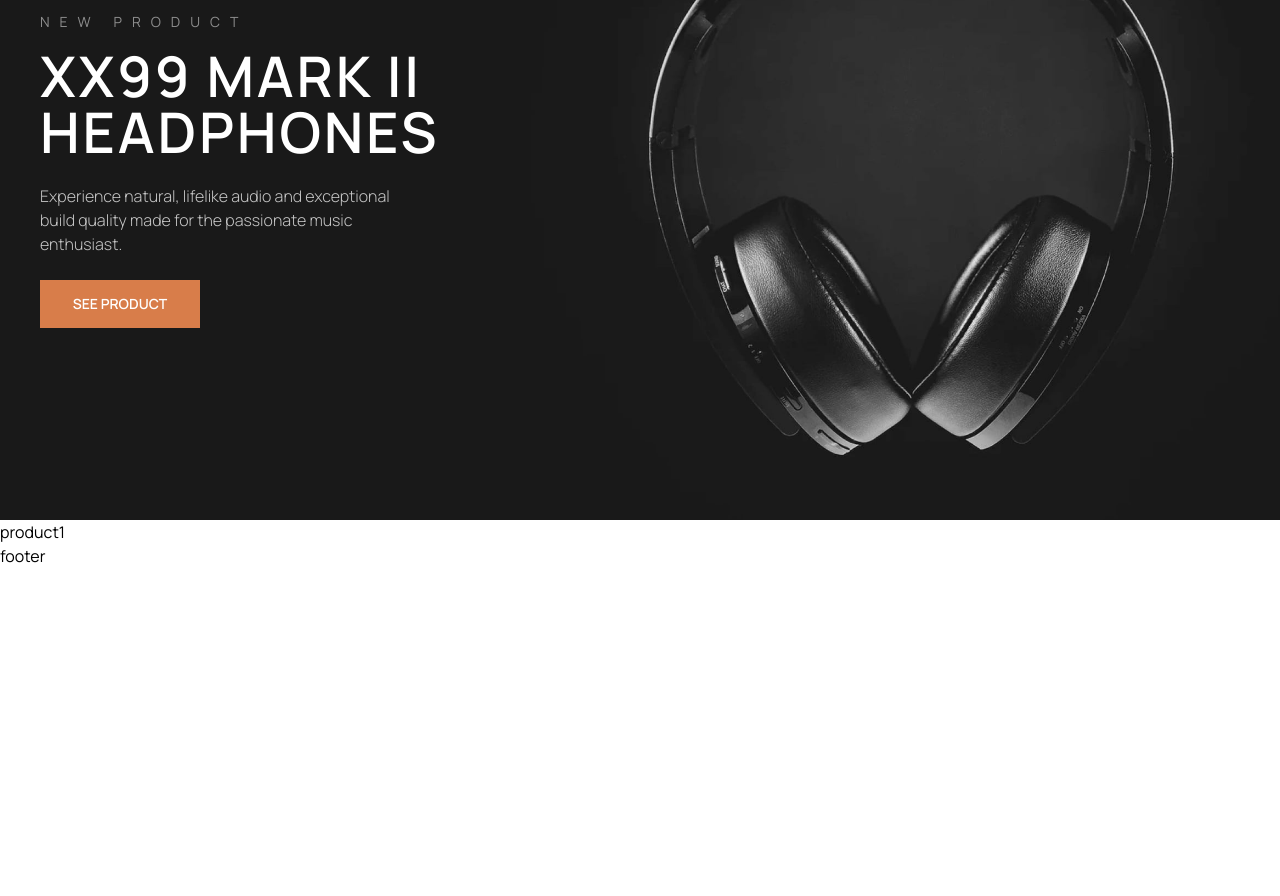
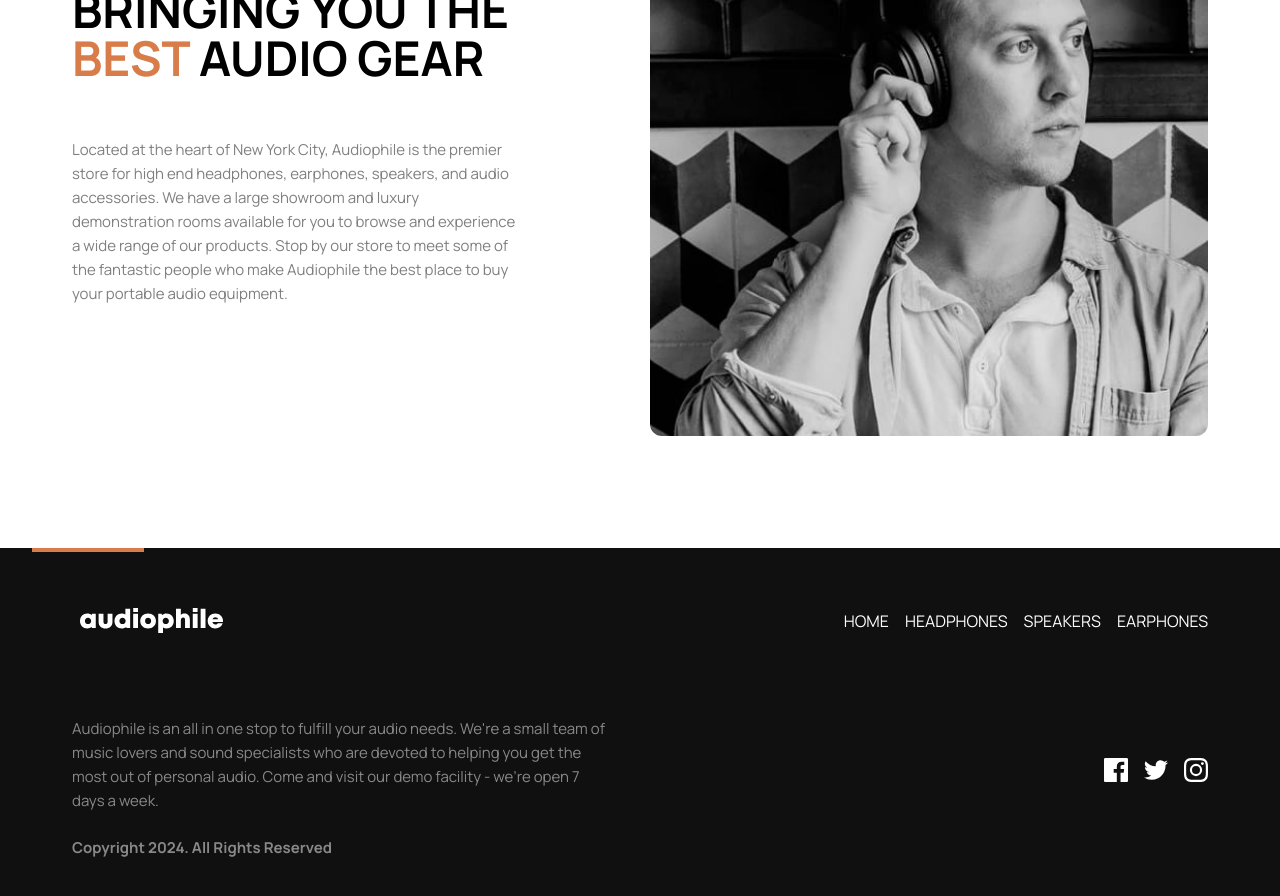
Before and after one commit to Bednar8/Audiophile-e-commerce, a React (Vite) app: page /product/1 in a window 1280 px wide. Shown: the part 280-1176 px from the top of the page. Before the commit the page ends 900 px from the top, so only its background shows below. Built offline with nearby package versions, Linux system fonts and the light colour scheme; no server answers.

Commit message:
add all components in home page

```diff
--- /dev/null
+++ b/src/components/AboutAudiphile.jsx
@@ -0,0 +1,25 @@
+function AboutAudiphile() {
+	return (
+		<div className="max-w-[1200px] mx-auto my-28 flex flex-col justify-center items-center xl:flex-row-reverse">
+			<div className="w-full mx-4 md:mx-8">
+				<div className="bg-[url(/src/assets/shared/mobile/image-best-gear.jpg)] md:bg-[url(/src/assets/shared/tablet/image-best-gear.jpg)] xl:bg-[url(/src/assets/shared/desktop/image-best-gear.jpg)] h-[300px] bg-no-repeat mx-4 md:mx-8 bg-cover bg-center rounded-xl xl:mx-0 xl:ml-16 xl:h-[580px]"></div>
+			</div>
+			<div className="mx-4 text-center md:mx-8 max-w-[580px] xl:text-start xl:max-w-[450px]">
+				<h2 className="my-8 text-3xl font-bold uppercase md:text-5xl md:my-14 xl:mt-0">
+					Bringing you the <span className="text-orange-main">best</span> audio
+					gear
+				</h2>
+				<p className="text-[15px] leading-6 opacity-50">
+					Located at the heart of New York City, Audiophile is the premier store
+					for high end headphones, earphones, speakers, and audio accessories.
+					We have a large showroom and luxury demonstration rooms available for
+					you to browse and experience a wide range of our products. Stop by our
+					store to meet some of the fantastic people who make Audiophile the
+					best place to buy your portable audio equipment.
+				</p>
+			</div>
+		</div>
+	)
+}
+
+export default AboutAudiphile
--- a/src/components/ButtonLink.jsx
+++ b/src/components/ButtonLink.jsx
@@ -10,6 +10,8 @@ function ButtonLink({children, type = "primary", onClick}) {
 					? "bg-orange-main text-white hover:bg-orange-secondary"
 					: type == "black"
 					? "bg-black-secondary text-white hover:bg-[#4C4C4C]"
+					: type == "transparent"
+					? "bg-transparent text-black-secondary border border-black-secondary hover:bg-black-secondary hover:text-white"
 					: ""
 			}`}>
 			{children}
--- a/src/components/Footer.jsx
+++ b/src/components/Footer.jsx
@@ -1,5 +1,77 @@
+import {Link} from "react-router-dom"
+
+import logoImg from "../assets/shared/desktop/logo.svg"
+import {categories} from "../config"
+
 function Footer() {
-	return <footer>footer</footer>
+	const currentYear = new Date().getFullYear()
+	return (
+		<footer className="relative h-full text-white bg-black-secondary after:absolute after:top-0 after:left-1/2 after:h-[4px] after:w-28 after:translate-x-[-50%] after:bg-orange-main after:md:left-8 after:md:translate-x-0">
+			<div className="max-w-[1200px] mx-auto">
+				<div className="flex flex-col items-center justify-center mx-4 md:mx-8 md:items-start">
+					<div className="flex flex-col items-center justify-between w-full md:items-start xl:flex-row xl:items-center">
+						<div className="flex items-center justify-center md:justify-start lg:w-max lg:p-3 lg:mx-2 lg:pl-0">
+							<Link to={"/"}>
+								<img src={logoImg} alt="Logo audiophile" className="my-12" />
+							</Link>
+						</div>
+						<ul className="flex flex-col gap-4 text-center uppercase md:flex-row">
+							<li>
+								<Link to="/">Home</Link>
+							</li>
+							{categories.map((categorie, i) => (
+								<li key={i}>
+									<Link to={`/categorie/${categorie.name}`}>
+										{categorie.name}
+									</Link>
+								</li>
+							))}
+						</ul>
+					</div>
+					<p className="my-12 text-center opacity-50 text-[15px] mx-6 leading-6 md:text-start md:mx-0 xl:max-w-[540px] xl:my-6">
+						Audiophile is an all in one stop to fulfill your audio needs.
+						We&apos;re a small team of music lovers and sound specialists who
+						are devoted to helping you get the most out of personal audio. Come
+						and visit our demo facility - we’re open 7 days a week.
+					</p>
+					<div className="flex flex-col items-center justify-between w-full md:flex-row xl:pb-12">
+						<p className="font-bold opacity-50 text-[15px]">
+							Copyright {currentYear}. All Rights Reserved
+						</p>
+						<div className="flex items-center justify-center gap-4 mt-12 mb-9 xl:mt-[-120px]">
+							<div>
+								<svg width="24" height="24" xmlns="http://www.w3.org/2000/svg">
+									<path
+										d="M22.675 0H1.325C.593 0 0 .593 0 1.325v21.351C0 23.407.593 24 1.325 24H12.82v-9.294H9.692v-3.622h3.128V8.413c0-3.1 1.893-4.788 4.659-4.788 1.325 0 2.463.099 2.795.143v3.24l-1.918.001c-1.504 0-1.795.715-1.795 1.763v2.313h3.587l-.467 3.622h-3.12V24h6.116c.73 0 1.323-.593 1.323-1.325V1.325C24 .593 23.407 0 22.675 0z"
+										fill="#FFF"
+										// fill-rule="nonzero"
+									/>
+								</svg>
+							</div>
+							<div>
+								<svg width="24" height="20" xmlns="http://www.w3.org/2000/svg">
+									<path
+										d="M24 2.557a9.83 9.83 0 01-2.828.775A4.932 4.932 0 0023.337.608a9.864 9.864 0 01-3.127 1.195A4.916 4.916 0 0016.616.248c-3.179 0-5.515 2.966-4.797 6.045A13.978 13.978 0 011.671 1.149a4.93 4.93 0 001.523 6.574 4.903 4.903 0 01-2.229-.616c-.054 2.281 1.581 4.415 3.949 4.89a4.935 4.935 0 01-2.224.084 4.928 4.928 0 004.6 3.419A9.9 9.9 0 010 17.54a13.94 13.94 0 007.548 2.212c9.142 0 14.307-7.721 13.995-14.646A10.025 10.025 0 0024 2.557z"
+										fill="#FFF"
+										// fill-rule="nonzero"
+									/>
+								</svg>
+							</div>
+							<div>
+								<svg width="24" height="24" xmlns="http://www.w3.org/2000/svg">
+									<path
+										d="M12 2.163c3.204 0 3.584.012 4.85.07 3.252.148 4.771 1.691 4.919 4.919.058 1.265.069 1.645.069 4.849 0 3.205-.012 3.584-.069 4.849-.149 3.225-1.664 4.771-4.919 4.919-1.266.058-1.644.07-4.85.07-3.204 0-3.584-.012-4.849-.07-3.26-.149-4.771-1.699-4.919-4.92-.058-1.265-.07-1.644-.07-4.849 0-3.204.013-3.583.07-4.849.149-3.227 1.664-4.771 4.919-4.919 1.266-.057 1.645-.069 4.849-.069zM12 0C8.741 0 8.333.014 7.053.072 2.695.272.273 2.69.073 7.052.014 8.333 0 8.741 0 12c0 3.259.014 3.668.072 4.948.2 4.358 2.618 6.78 6.98 6.98C8.333 23.986 8.741 24 12 24c3.259 0 3.668-.014 4.948-.072 4.354-.2 6.782-2.618 6.979-6.98.059-1.28.073-1.689.073-4.948 0-3.259-.014-3.667-.072-4.947-.196-4.354-2.617-6.78-6.979-6.98C15.668.014 15.259 0 12 0zm0 5.838a6.162 6.162 0 100 12.324 6.162 6.162 0 000-12.324zM12 16a4 4 0 110-8 4 4 0 010 8zm6.406-11.845a1.44 1.44 0 100 2.881 1.44 1.44 0 000-2.881z"
+										fill="#FFF"
+										// fill-rule="nonzero"
+									/>
+								</svg>
+							</div>
+						</div>
+					</div>
+				</div>
+			</div>
+		</footer>
+	)
 }
 
 export default Footer
--- /dev/null
+++ b/src/components/HomeGridProduct.jsx
@@ -0,0 +1,16 @@
+import ButtonLink from "./ButtonLink"
+
+function HomeGridProduct({name}) {
+	return (
+		<div className="flex flex-col justify-center gap-6 xl:gap-8 max-w-[1200px] mx-auto md:flex-row">
+			<div
+				className={`bg-[url(/src/assets/home/mobile/image-earphones-yx1.jpg)] md:bg-[url(/src/assets/home/tablet/image-earphones-yx1.jpg)] h-[200px]  bg-cover mx-4 md:mx-8 bg-center rounded-xl flex flex-col justify-center p-6 md:p-16 xl:bg-[url(/src/assets/home/desktop/image-earphones-yx1.jpg)] md:w-1/2 md:mr-0 md:h-[320px]`}></div>
+			<div className="h-[200px] rounded-xl flex flex-col justify-center mx-4 md:mx-8 bg-gray-main p-6 md:w-1/2 md:ml-0 md:h-[320px] md:p-9 xl:p-24">
+				<h3 className="mb-8 text-3xl font-bold uppercase">{name}</h3>
+				<ButtonLink type="transparent">see product</ButtonLink>
+			</div>
+		</div>
+	)
+}
+
+export default HomeGridProduct
--- /dev/null
+++ b/src/components/HomeProductSummary.jsx
@@ -0,0 +1,25 @@
+// import productImg from "../assets/home/mobile/image-speaker-zx7.jpg"
+// import productImgTablet from "../assets/home/tablet/image-speaker-zx7.png"
+// import productImgDesktop from "../assets/home/desktop/image-speaker-zx7.png"
+
+import ButtonLink from "./ButtonLink"
+
+function HomeProductSummary({name}) {
+	return (
+		<div className="h-[320px] w-full mx-auto max-w-[1200px] my-6 md:my-8 xl:my-16">
+			<div
+				className={`bg-[url(/src/assets/home/mobile/image-speaker-zx7.jpg)] md:bg-[url(/src/assets/home/tablet/image-speaker-zx7.jpg)] h-full  bg-cover mx-4 md:mx-8 bg-center rounded-xl flex flex-col justify-center p-6 md:p-16 xl:bg-[url(/src/assets/home/desktop/image-speaker-zx7.jpg)]`}>
+				<h3 className="mb-8 text-3xl font-bold uppercase">{name}</h3>
+				<ButtonLink type="transparent">see product</ButtonLink>
+			</div>
+		</div>
+	)
+}
+
+export default HomeProductSummary
+
+{
+	/* <header
+className={` bg-[url(/src/assets/home/mobile/image-header.jpg)] md:bg-[url(/src/assets/home/tablet/image-header.jpg)] xl:bg-[url(/src/assets/home/desktop/image-hero.jpg)] bg-cover bg-center w-full h-screen text-white xl:justify-start relative`}>
+<div className="header-content max-w-[1200px] mx-auto flex  justify-center items-center xl:justify-start"> */
+}
--- a/src/components/ProductWithBg.jsx
+++ b/src/components/ProductWithBg.jsx
@@ -2,10 +2,16 @@ import ProductSummary from "../components/ProductSummary"
 
 import circleIcon from "../assets/home/desktop/pattern-circles.svg"
 import productImg from "../assets/home/mobile/image-speaker-zx9.png"
-import productImgDesktop from "../assets/product-zx9-speaker/desktop/image-product.jpg"
+import productImgDesktop from "../assets/home/desktop/image-speaker-zx9.png"
 import ButtonLink from "./ButtonLink"
+import {useState} from "react"
 
 function ProductWithBg() {
+	const [largeScreen, setLargeScreen] = useState(window.innerWidth)
+
+	window.addEventListener("resize", function (e) {
+		setLargeScreen(e.target.innerWidth)
+	})
 	return (
 		<div className="max-w-[1200px] mx-auto">
 			<div className="flex flex-col items-center justify-center pb-8 mx-4 overflow-hidden text-white bg-orange-main rounded-xl md:pb-16 md:mx-8 xl:flex-row xl:relative xl:p-[70px] xl:h-[500px]">
@@ -15,6 +21,19 @@ function ProductWithBg() {
 						alt=""
 						className="absolute top-[-100px]  scale-150 xl:scale-100"
 					/>
+					{largeScreen > 1200 ? (
+						<img
+							src={productImgDesktop}
+							alt=""
+							className="w-[40%] max-w-[180px] absolute top-3 xl:mt-auto xl:mb-[-10px] xl:w-full xl:max-w-[350px] xl:bottom-0"
+						/>
+					) : (
+						<img
+							src={productImg}
+							alt=""
+							className="w-[40%] max-w-[180px] absolute top-3 xl:mt-auto xl:mb-[-10px] xl:w-full xl:max-w-[350px] xl:bottom-0"
+						/>
+					)}
 					<img
 						src={productImg}
 						alt=""
--- a/src/pages/Home.jsx
+++ b/src/pages/Home.jsx
@@ -1,11 +1,17 @@
 import CategorieList from "../components/CategorieList"
+import HomeGridProduct from "../components/HomeGridProduct"
+import HomeProductSummary from "../components/HomeProductSummary"
 import ProductWithBg from "../components/ProductWithBg"
+import Header from "../components/Header"
 
 function Home() {
 	return (
 		<div>
+			<Header />
 			<CategorieList />
 			<ProductWithBg />
+			<HomeProductSummary name={"zx7 speaker"} />
+			<HomeGridProduct name={"yx1 earphones"} />
 		</div>
 	)
 }
--- a/src/pages/Layout.jsx
+++ b/src/pages/Layout.jsx
@@ -1,9 +1,10 @@
 import {Outlet} from "react-router-dom"
 import Footer from "../components/Footer"
-import Header from "../components/Header"
+
 import {useMenuMobile} from "../context/MenuMobileContext"
 import Nav from "../components/Nav"
 import CategorieList from "../components/CategorieList"
+import AboutAudiphile from "../components/AboutAudiphile"
 
 function Layout() {
 	const {isMenuOpen} = useMenuMobile()
@@ -16,10 +17,11 @@ function Layout() {
 				)}
 				<Nav />
 				<CategorieList isMenuMobile={true} />
-				<Header />
+
 				<main>
 					<Outlet />
 				</main>
+				<AboutAudiphile />
 				<Footer />
 			</div>
 		</>
```
